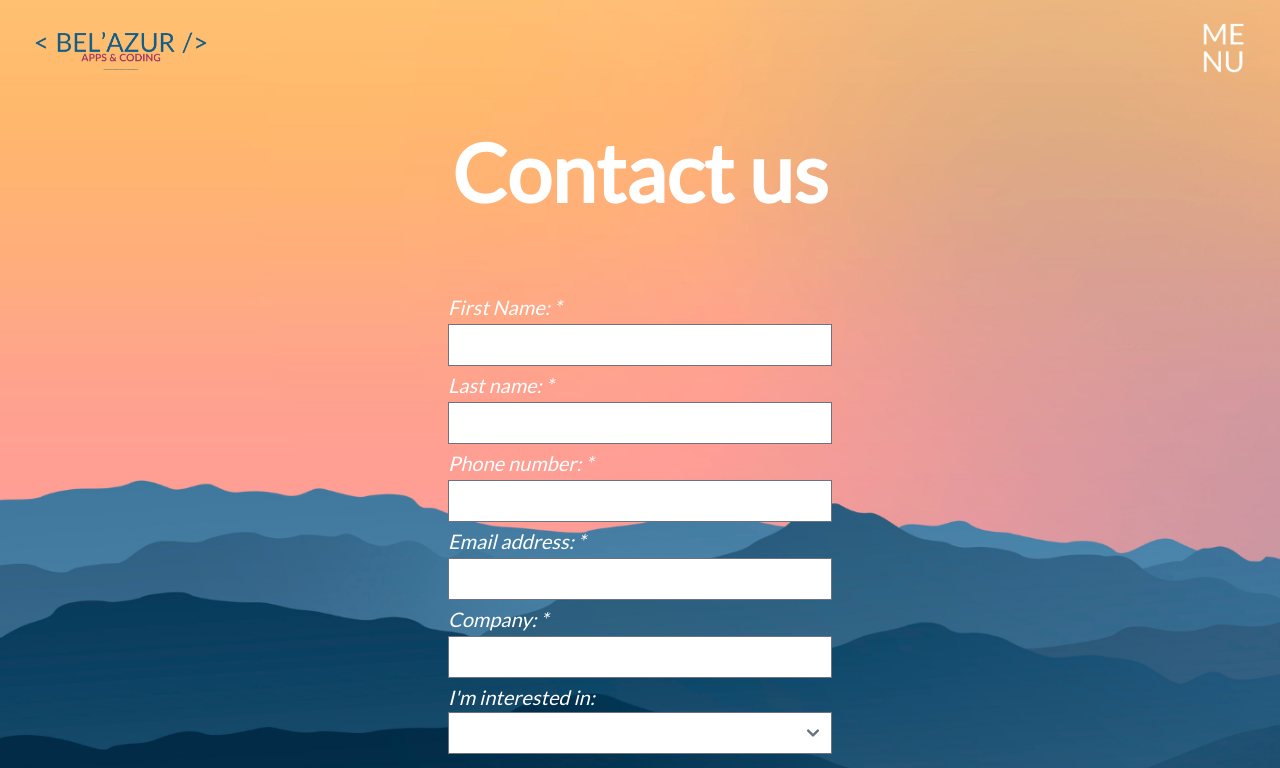
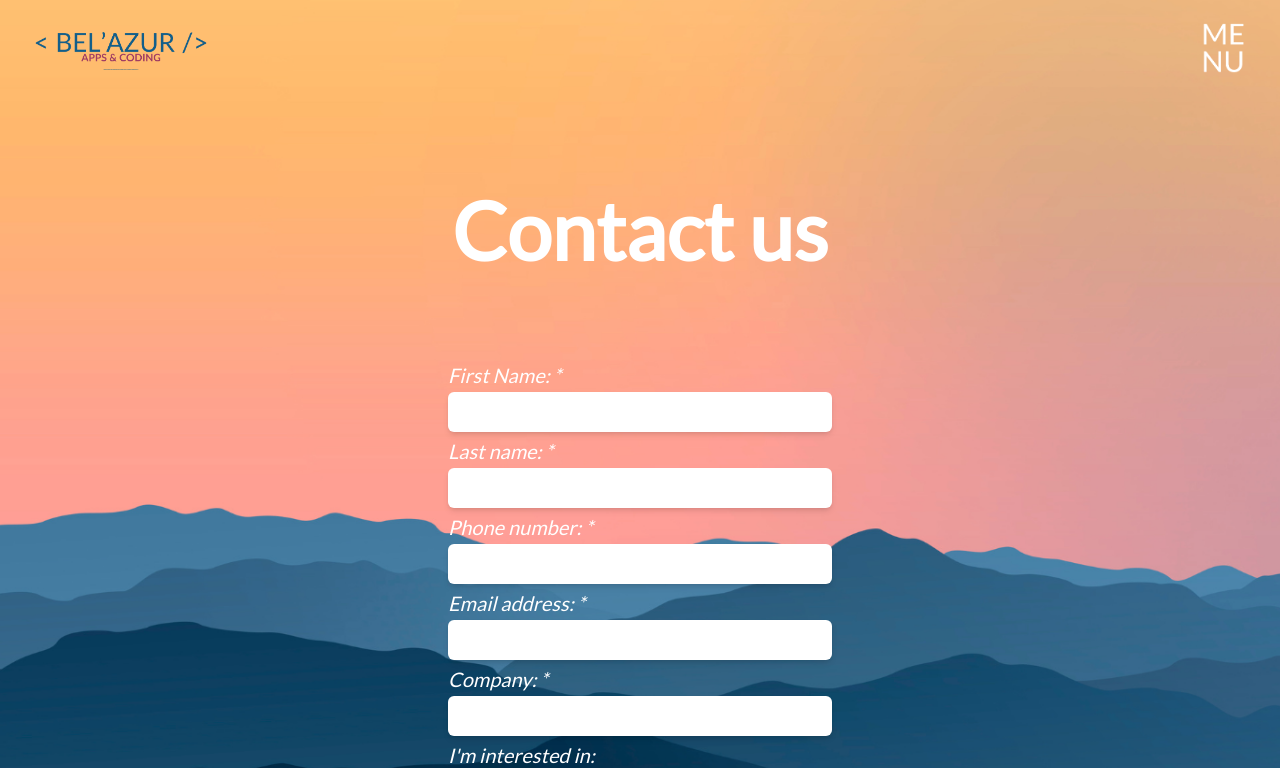
Before and after one commit to JoachimBosch/BelAzurWebsite, a React (Vite) app: page /contact in a window 1280 px wide. Shown: the top 768 px of the page. Built offline with nearby package versions, Linux system fonts and the light colour scheme.

Commit message:
Changed the CSS and Tailwind form the contact page and about page

```diff
--- a/src/assets/about.jsx
+++ b/src/assets/about.jsx
@@ -7,9 +7,10 @@ const About = () => {
 				</div>
 				<div className="mt-8">
 					<h1>Lisa Lowagie</h1>
+					<div className="grid grid-cols-2 gap-2 flex items-center">
 						<div>
 							<img
-							className="aboutProfilePic"
+								className="aboutProfilePic "
 								src="../../public/media/img/lisa.jpeg"
 								alt="Lisa Lowagie"
 							></img>
@@ -19,16 +20,18 @@ const About = () => {
 								<p>
 									Lorem ipsum dolor sit amet consectetur
 									adipisicing elit. Delectus, nemo facilis
-								deleniti optio modi voluptate, beatae quia ex
-								ratione expedita dolores a cumque, et dolor
-								laborum velit magnam. Temporibus, debitis?
+									deleniti optio modi voluptate, beatae quia
+									ex ratione expedita dolores a cumque, et
+									dolor laborum velit magnam. Temporibus,
+									debitis?
 								</p>
+							</div>
 						</div>
 					</div>
 				</div>
 				<div className="mt-8">
 					<h1>Joachim Bosch</h1>
-					<div className="flex mt-4 mb-4">
+					<div className="grid grid-cols-2 gap-2">
 						<div>
 							<img
 								className="aboutProfilePic"
@@ -36,14 +39,17 @@ const About = () => {
 								alt="Joachim Bosch"
 							></img>
 						</div>
+						<div className="flex mt-4 mb-4">
 							<div>
 								<p>
 									Lorem ipsum dolor sit amet consectetur
 									adipisicing elit. Delectus, nemo facilis
-								deleniti optio modi voluptate, beatae quia ex
-								ratione expedita dolores a cumque, et dolor
-								laborum velit magnam. Temporibus, debitis?
+									deleniti optio modi voluptate, beatae quia
+									ex ratione expedita dolores a cumque, et
+									dolor laborum velit magnam. Temporibus,
+									debitis?
 								</p>
+							</div>
 						</div>
 					</div>
 				</div>
--- a/src/assets/contact.jsx
+++ b/src/assets/contact.jsx
@@ -19,6 +19,9 @@ const Contact = () => {
 							type="text"
 							id="fname"
 							name="fname"
+							class="border-none
+                            rounded-md
+                            shadow-md"
 							required
 							onChange={(e) =>
 								setForm({
@@ -32,6 +35,9 @@ const Contact = () => {
 							type="text"
 							id="lname"
 							name="lname"
+							class="border-none
+                            rounded-md
+                            shadow-md"
 							required
 							onChange={(e) =>
 								setForm({
@@ -45,6 +51,9 @@ const Contact = () => {
 							type="text"
 							id="phone"
 							name="phone"
+							class="border-none
+                            rounded-md
+                            shadow-md"
 							required
 							onChange={(e) =>
 								setForm({
@@ -58,6 +67,9 @@ const Contact = () => {
 							type="email"
 							id="email"
 							name="email"
+							class="border-none
+                            rounded-md
+                            shadow-md"
 							required
 							onChange={(e) =>
 								setForm({
@@ -71,6 +83,9 @@ const Contact = () => {
 							type="text"
 							id="company"
 							name="company"
+							class="border-none
+                            rounded-md
+                            shadow-md"
 							onChange={(e) =>
 								setForm({
 									...form,
@@ -81,6 +96,9 @@ const Contact = () => {
 						<label for="interest">I'm interested in:</label>
 						<select
 							className="mb-2"
+							class="border-none
+                            rounded-md
+                            shadow-md"
 							onClick={(e) =>
 								setForm({
 									...form,
@@ -99,6 +117,9 @@ const Contact = () => {
 							type="text"
 							id="freeText"
 							name="freeText"
+							class="border-none
+                            rounded-md
+                            shadow-md"
 							className="mb-4"
 							onChange={(e) =>
 								setForm({
--- a/src/index.css
+++ b/src/index.css
@@ -20,7 +20,7 @@ h1 {
 	font-size: 80px;
 	font-style: normal;
 	font-weight: bold;
-	margin-bottom: 60px;
+	margin-bottom: 70px;
 }
 
 h2 {
@@ -39,7 +39,7 @@ button:hover {
 }
 
 .button-home {
-	margin: 30px;
+	margin: 60px 30px;
 	padding: 10px 20px;
 }
 .intro {
@@ -48,9 +48,10 @@ button:hover {
 	font-size: 20px;
 	font-style: italic;
 	color: white;
+	padding-top: 170px;
 }
 .navbar-background {
-	background-color: #ffbe6f;
+	background-color: #135e8a;
 }
 input {
 	border-color: black;
--- a/src/structure/navbar.jsx
+++ b/src/structure/navbar.jsx
@@ -77,7 +77,7 @@ const Navbar = () => {
 									<a
 										key={item.name}
 										href={item.href}
-										className="-mx-3 block rounded-lg px-3 py-2 text-base font-semibold leading-7 text-white hover:text-belazurblue"
+										className="-mx-3 block rounded-lg px-3 py-2 text-base font-semibold leading-7 text-white hover:text-black"
 									>
 										{item.name}
 									</a>
```
Lines whose indentation alone changed are shown as unchanged.
